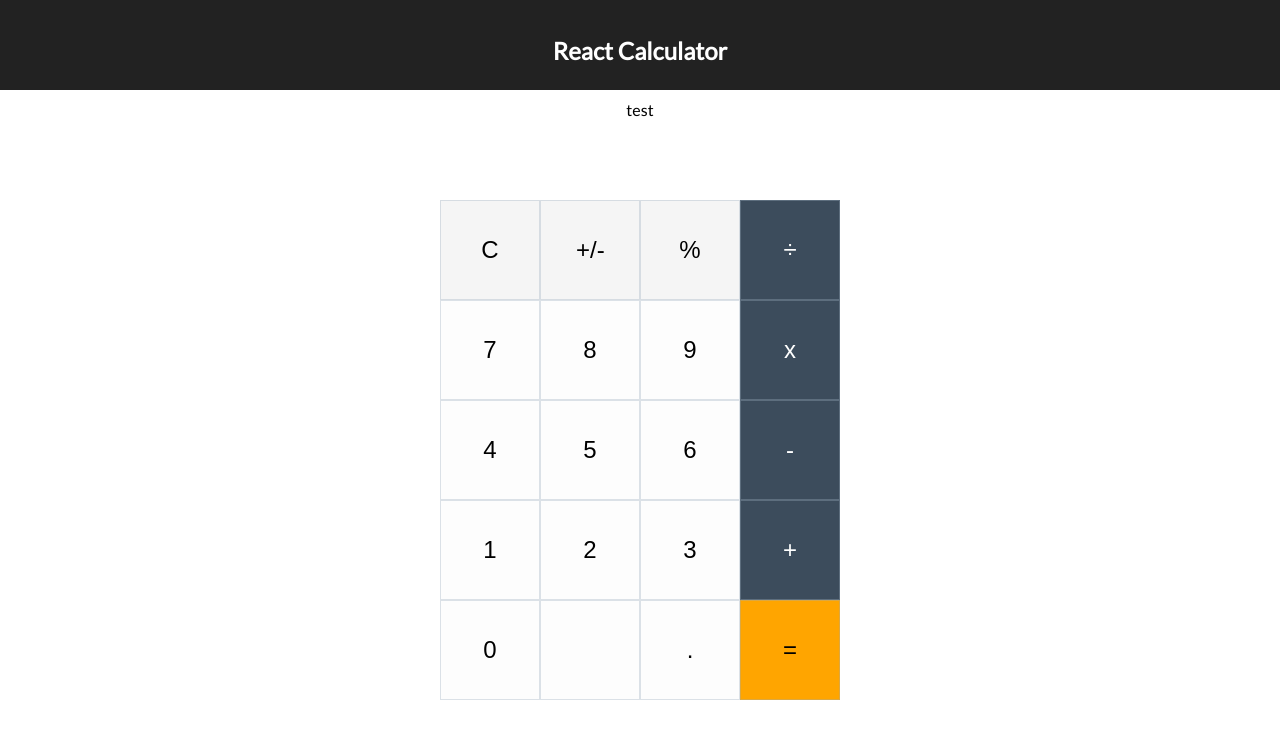
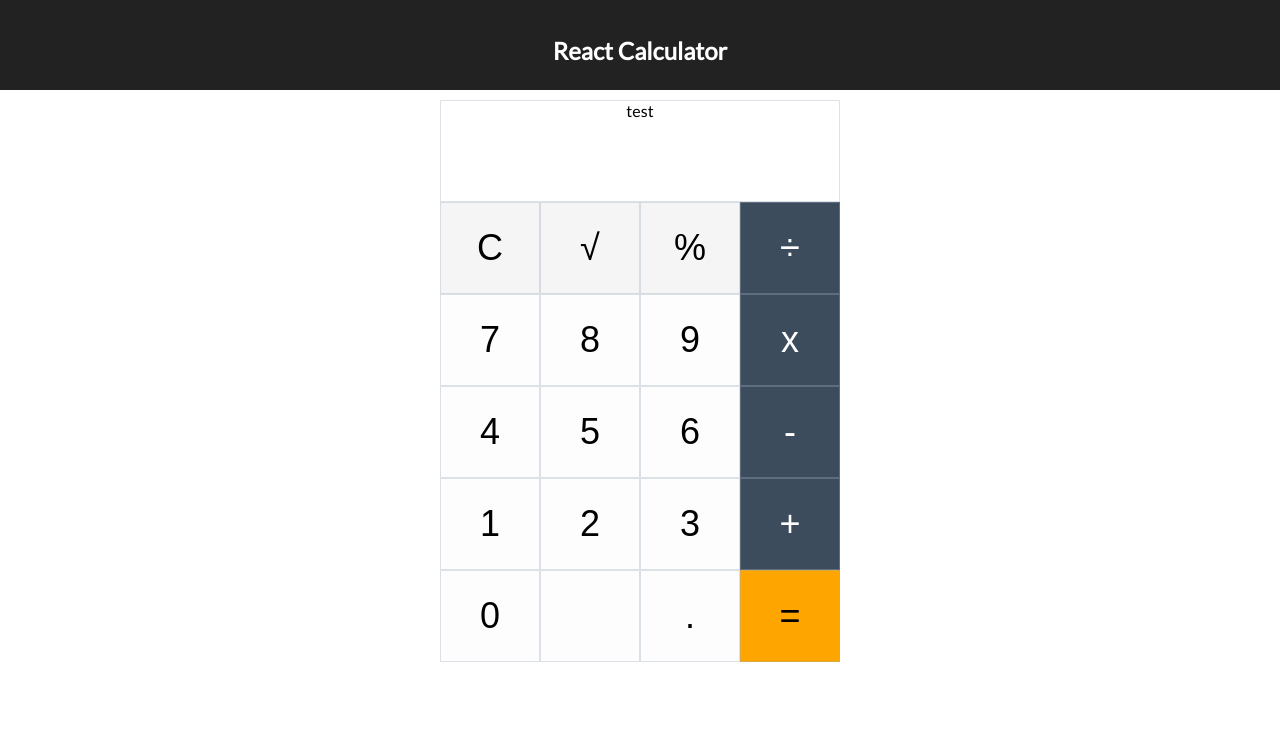
Before and after one commit to datadazer/React-Calculator, a React (Create React App) app: page / in a window 1280 px wide. Shown: the top 738 px of the page. Built offline with nearby package versions, Linux system fonts and the light colour scheme.

Commit message:
more style changes

```diff
--- a/src/App.css
+++ b/src/App.css
@@ -25,6 +25,7 @@
 .display {
   background-color: #fff;
   height: 100px;
+  border: 1px solid #9bacbd59;
 }
 
 .input-section {
@@ -58,8 +59,8 @@ button {
   background-color: aqua;
   width: 25%;
   min-height: 90px;
-  padding: 35px;
-  font-size: 24px;
+  padding: 24px;
+  font-size: 36px;
   border: 1px solid #9bacbd59;
 }
 
--- a/src/App.js
+++ b/src/App.js
@@ -9,33 +9,33 @@ class App extends Component {
         <header className="App-header">
           <h1 className="App-title">React Calculator</h1>
         </header>
-        <div class="calculator">
-          <div class="display">test</div>
-          <div class="input-section">
-            <button class="grey-btn">C</button>
-            <button class="grey-btn">+/-</button>
-            <button class="grey-btn">%</button>
-            <button class="blue-btn">÷</button>
+        <div className="calculator">
+          <div className="display">test</div>
+          <div className="input-section">
+            <button className="grey-btn">C</button>
+            <button className="grey-btn">√</button>
+            <button className="grey-btn">%</button>
+            <button className="blue-btn">÷</button>
 
-            <button class="white-btn">7</button>
-            <button class="white-btn">8</button>
-            <button class="white-btn">9</button>
-            <button class="blue-btn">x</button>
+            <button className="white-btn">7</button>
+            <button className="white-btn">8</button>
+            <button className="white-btn">9</button>
+            <button className="blue-btn">x</button>
 
-            <button class="white-btn">4</button>
-            <button class="white-btn">5</button>
-            <button class="white-btn">6</button>
-            <button class="blue-btn">-</button>
+            <button className="white-btn">4</button>
+            <button className="white-btn">5</button>
+            <button className="white-btn">6</button>
+            <button className="blue-btn">-</button>
 
-            <button class="white-btn">1</button>
-            <button class="white-btn">2</button>
-            <button class="white-btn">3</button>
-            <button class="blue-btn">+</button>
+            <button className="white-btn">1</button>
+            <button className="white-btn">2</button>
+            <button className="white-btn">3</button>
+            <button className="blue-btn">+</button>
 
-            <button class="white-btn">0</button>
-            <button class="white-btn">&nbsp;</button>
-            <button class="white-btn">.</button>
-            <button class="orange-btn">=</button>
+            <button className="white-btn">0</button>
+            <button className="white-btn">&nbsp;</button>
+            <button className="white-btn">.</button>
+            <button className="orange-btn">=</button>
           </div>
         </div>
       </div>
```
